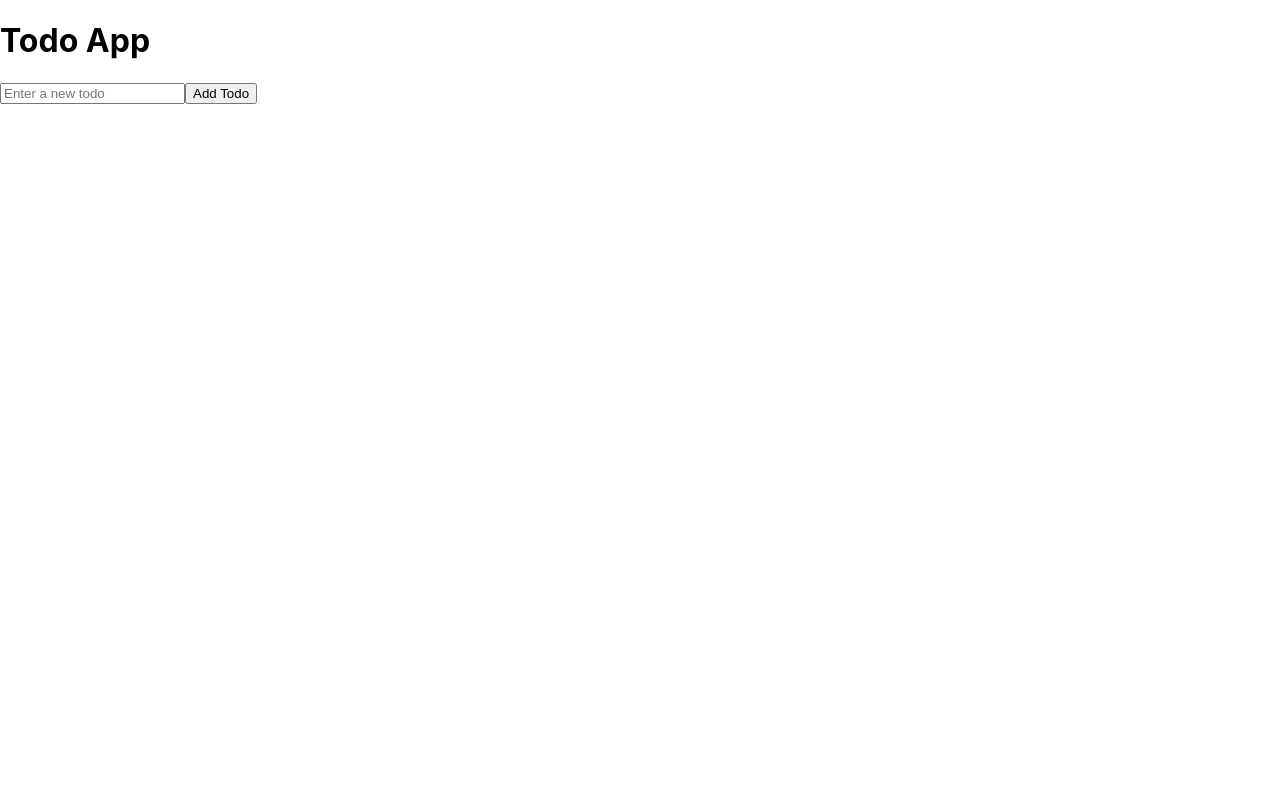
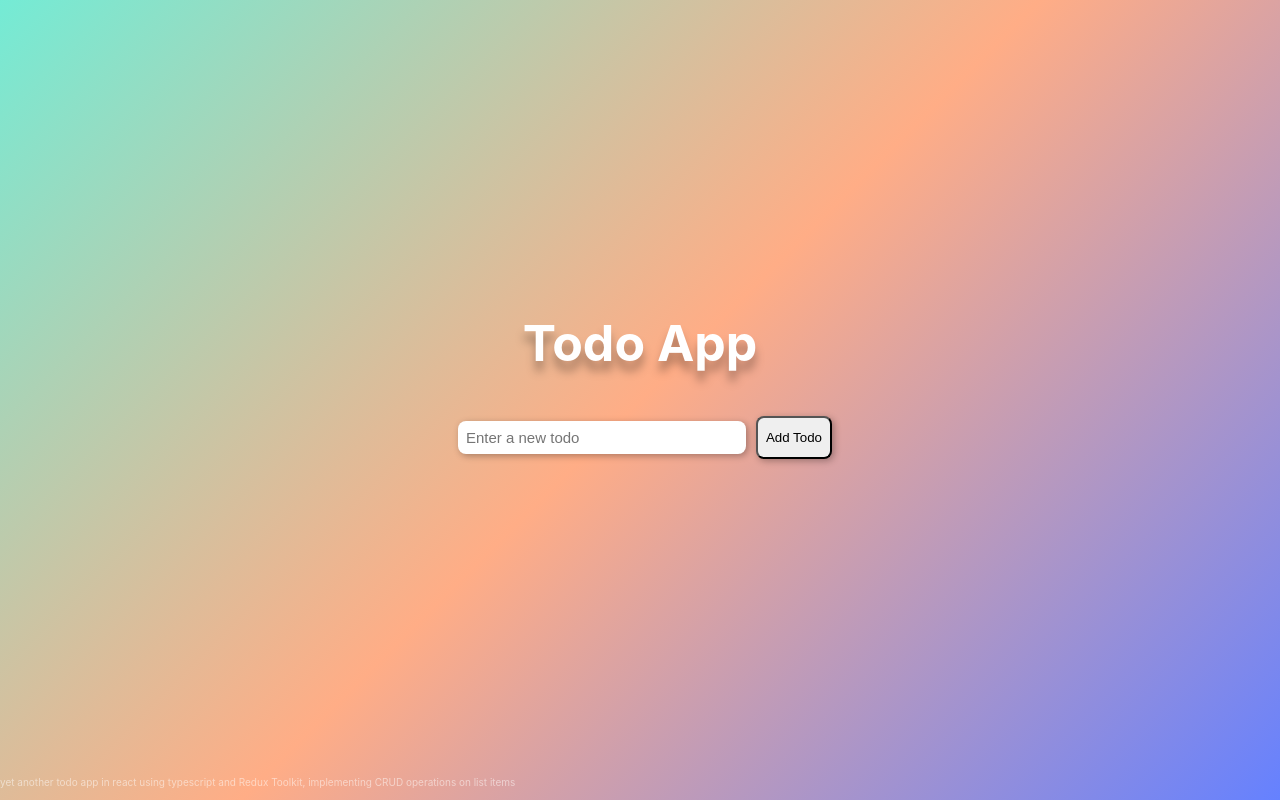
Before and after one commit to domino3d/react-todo, a React (Create React App) app: page / in a window 1280 px wide. Built offline with nearby package versions, Linux system fonts and the light colour scheme.

Commit message:
added css
added css,
fixed minor bugs,
removed console log

```diff
--- a/src/App.css
+++ b/src/App.css
@@ -1,5 +1,56 @@
-@import "components/todoList.css";
+@import "components/List/todoList.css";
+@import "components/Form/todoForm.css";
+@import "components/Footer/footer.css";
 
-.App {
-  text-align: center;
+:root {
+  --bg-color-1: #74EBD5;
+  --bg-color-2: #ffad86;
+  --bg-color-3: #6581ff;
+  --shadow: 2px 2px 7px 0px rgba(0, 0, 0, 0.3);;
+
 }
+
+.todoApp {
+
+  background-color: var(--bg-color-1);
+  background-image: linear-gradient(135deg, var(--bg-color-1) 0%, var(--bg-color-2) 50%, var(--bg-color-3) 100%);
+  font-weight: 400;
+  line-height: 1.6;
+  min-height: 100vh;
+  display: flex;
+  flex-direction: column;
+  flex-wrap: nowrap;
+  justify-content: center;
+  align-items: center;
+
+}
+
+.todoApp h1 {
+  font-size: 50px;
+  color: white;
+  filter: drop-shadow(0 10px 5px rgba(0, 0, 0, 0.3));
+}
+
+.todoApp input {
+  box-shadow: var(--shadow);
+  margin: 5px 10px;
+  padding: 8px;
+  color: darkblue;
+  font-size: 15px;
+  border: solid 0px;
+  border-radius: 8px;
+
+  width: -webkit-fill-available;
+}
+
+.todoApp button {
+  box-shadow: var(--shadow);
+  padding: 8px;
+  border-radius: 8px;
+  text-wrap: nowrap;
+}
+
+.todoApp button:hover {
+  background-color: white;
+  border: 2px solid var(--bg-color-1);
+}
--- a/src/App.tsx
+++ b/src/App.tsx
@@ -1,14 +1,16 @@
 import React from 'react';
-import TodoForm from './components/TodoForm';
-import TodoList from './components/TodoList';
+import TodoForm from './components/Form/TodoForm';
+import TodoList from './components/List/TodoList';
+import Footer from './components/Footer/Footer';
 import './App.css';
 
 const App: React.FC = () => {
   return (
-    <div>
+    <div className='todoApp'>
       <h1>Todo App</h1>
       <TodoForm />
       <TodoList />
+      <Footer />
     </div>
   );
 };
--- /dev/null
+++ b/src/components/Footer/Footer.tsx
@@ -0,0 +1,14 @@
+import React from 'react';
+
+const Footer: React.FC = () => {
+
+  return (
+    <div className="footer">
+      <p>
+        yet another todo app in react using typescript and Redux Toolkit, implementing CRUD operations on list items
+      </p>
+    </div>
+  );
+};
+
+export default Footer;
--- /dev/null
+++ b/src/components/Footer/footer.css
@@ -0,0 +1,9 @@
+.footer {
+  position: absolute;
+  bottom: 0;
+  left: 0;
+  font-size: 10px;
+  text-align: center;
+  color: white;
+  opacity: 0.5;
+}
--- a/src/components/TodoForm.tsx
+++ b/src/components/Form/TodoForm.tsx
@@ -1,7 +1,7 @@
 import React, { useState } from 'react';
 import { useDispatch } from 'react-redux';
-import { addTodo } from '../store/store';
-import { TodoItem } from '../models/todoItem.interface';
+import { addTodo } from '../../store/store';
+import { TodoItem } from '../../models/todoItem.interface';
 
 const TodoForm: React.FC = () => {
   const [text, setText] = useState('');
--- /dev/null
+++ b/src/components/Form/todoForm.css
@@ -0,0 +1,20 @@
+form {
+  width: 30%;
+  display: flex;
+  flex-wrap: nowrap;
+  flex-direction: row;
+  justify-content: space-between;
+}
+
+
+@media screen and (max-width: 992px) {
+  form {
+    width: 60%;
+  }
+}
+
+@media screen and (max-width: 600px) {
+  form {
+    width: 90%;
+  }
+}
--- a/src/components/TodoList.tsx
+++ b/src/components/List/TodoList.tsx
@@ -1,7 +1,7 @@
 import React from 'react';
 import { useSelector, useDispatch } from 'react-redux';
-import { toggleTodo, updateTodo, deleteTodo } from '../store/store';
-import { TodoItem } from '../models/todoItem.interface';
+import { toggleTodo, updateTodo, deleteTodo } from '../../store/store';
+import { TodoItem } from '../../models/todoItem.interface';
 
 const TodoList: React.FC = () => {
   const todos = useSelector((state: any) => state.todos);
@@ -32,6 +32,7 @@ const TodoList: React.FC = () => {
           className={todo.completed ? 'done' : ''}
           onClick={(e) => handleToggle(todo.id, e)}
         >
+          <div className='wrapper'>
             <input
               type="text"
               value={todo.text}
@@ -39,6 +40,7 @@ const TodoList: React.FC = () => {
               onChange={e => handleUpdateTodo(todo.id, e.target.value, todo.completed)}
             />
             <button onClick={() => handleDeleteTodo(todo.id)}>Delete</button>
+          </div>
         </li>
       ))}
     </ul>
--- /dev/null
+++ b/src/components/List/todoList.css
@@ -0,0 +1,53 @@
+ul {
+  width: 30%;
+  padding: 20px 0px;
+  display: flex;
+  flex-wrap: nowrap;
+  align-items: center;
+  flex-direction: column;
+}
+
+@media screen and (max-width: 992px) {
+  ul {
+    width: 60%;
+  }
+}
+
+@media screen and (max-width: 600px) {
+  ul {
+    width: 85%;
+    margin: 0px 5px 0px 25px;
+  }
+}
+
+li {
+  font-size: 20px;
+  transition: all 0.5s ease-in-out;
+
+  display: list-item;
+  /* inline-size: max-content; */
+
+  width: -webkit-fill-available;
+}
+
+li>.wrapper {
+  display: flex;
+  align-items: center;
+}
+
+li::marker {
+  content: "❌ ";
+}
+
+li.done::marker {
+  content: "✔️ ";
+}
+
+li.done {
+  opacity: 0.7;
+}
+
+li {
+  font-size: 20px;
+  transition: all 0.5s ease-in-out;
+}
--- a/src/components/todoList.css
+++ /dev/null
@@ -1,6 +0,0 @@
-li.done::marker  {
-    content: "✔️ ";
-}
-li::marker {
-    content: "❌ ";
-}
```
Also changed, not shown: src/store/store.ts (+0 -14 lines), 1 other file (tests, documents, lock files or other folders). Lines whose indentation alone changed are shown as unchanged.
